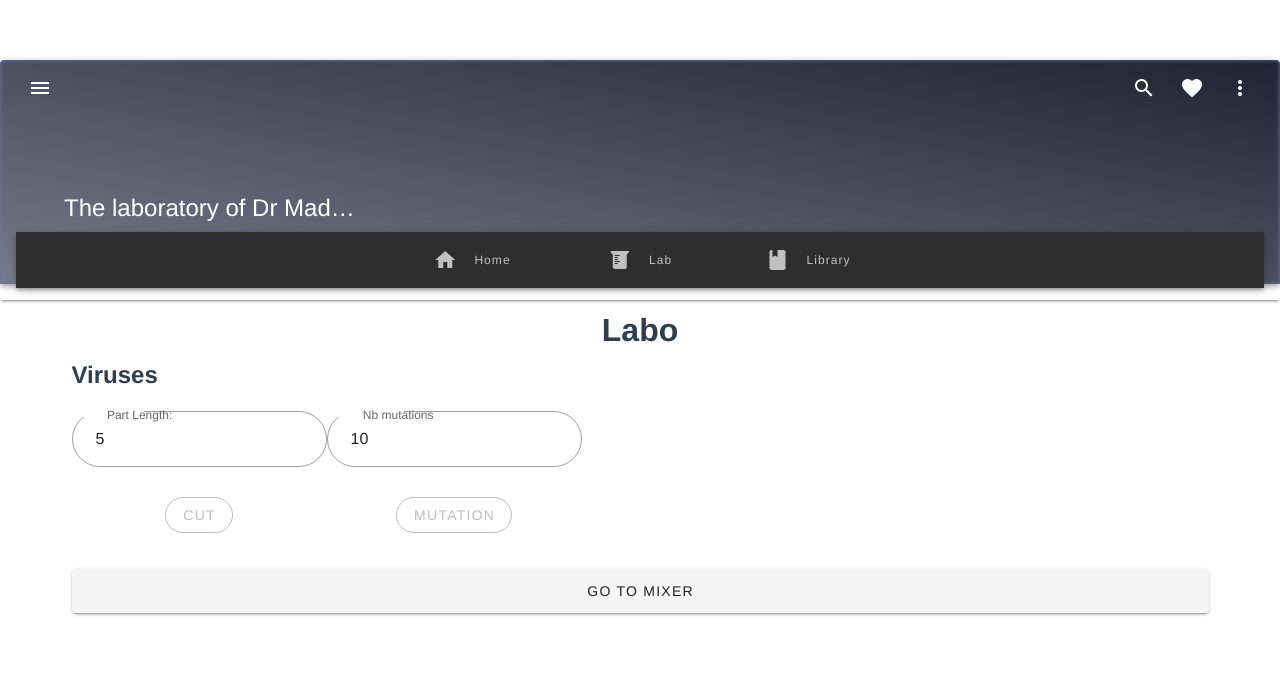
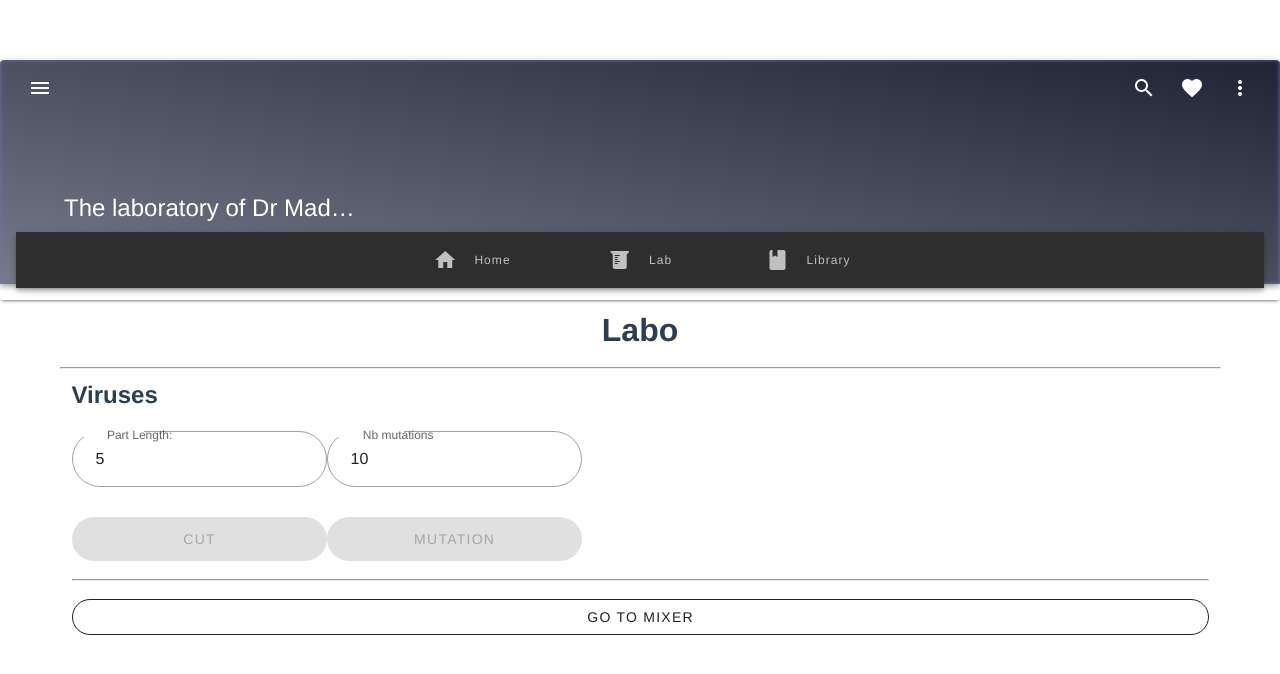
Before and after one commit to RyuJah/tp3, a Vue app: page /labo/slice in a window 1280 px wide. Shown: the top 674 px of the page. Built offline with nearby package versions, Linux system fonts and the light colour scheme.

Commit message:
project init

```diff
--- a/src/views/Labo.vue
+++ b/src/views/Labo.vue
@@ -2,6 +2,7 @@
   <div>
     <v-container>
       <h1>Labo</h1>
+      <br><hr>
       <keep-alive include="Mixer">
         <router-view name="locSubCentral"></router-view>
       </keep-alive>
--- a/src/views/Library.vue
+++ b/src/views/Library.vue
@@ -1,6 +1,9 @@
 <template>
   <div>
+    <hr>
     <h1>Library</h1>
+    <br>
+    <hr>
       <Articles></Articles>
       <router-view name="locDown" ></router-view>
   </div>
--- a/src/views/Mixer.vue
+++ b/src/views/Mixer.vue
@@ -1,7 +1,7 @@
 <template>
   <div>
     <v-container>
-      <h1 style="text-align: left;">Parts :</h1>
+      <h2 style="text-align: left;">Parts :</h2>
       <CheckedList :fields="['code']" :entries="parts" @chosen-changed="chosenParts = $event"></CheckedList>
     </v-container>
 
--- a/src/views/Slicer.vue
+++ b/src/views/Slicer.vue
@@ -20,11 +20,12 @@
         ></v-text-field></td>
       </tr>
       <tr>
-        <td><v-btn @click="cut()" :disabled="chosenViruses.length===0" rounded outlined>Cut</v-btn></td>
-        <td><v-btn @click="mutation()" :disabled="chosenViruses.length===0" rounded outlined>Mutation</v-btn></td>
+        <td><v-btn @click="cut()" :disabled="chosenViruses.length===0" class="ma-4 pa-4" large rounded block>Cut</v-btn></td>
+        <td><v-btn @click="mutation()" :disabled="chosenViruses.length===0" class="ma-4 pa-4" large rounded block>Mutation</v-btn></td>
       </tr>
-      <br><br>
-      <v-btn @click="$router.push({path:'/labo/mix'})" shaped large block>Go to mixer</v-btn>
+      <br><hr><br>
+
+      <v-btn @click="$router.push({path:'/labo/mix'})" rounded outlined block>Go to mixer</v-btn>
     </v-container>
   </div>
 </template>
```
